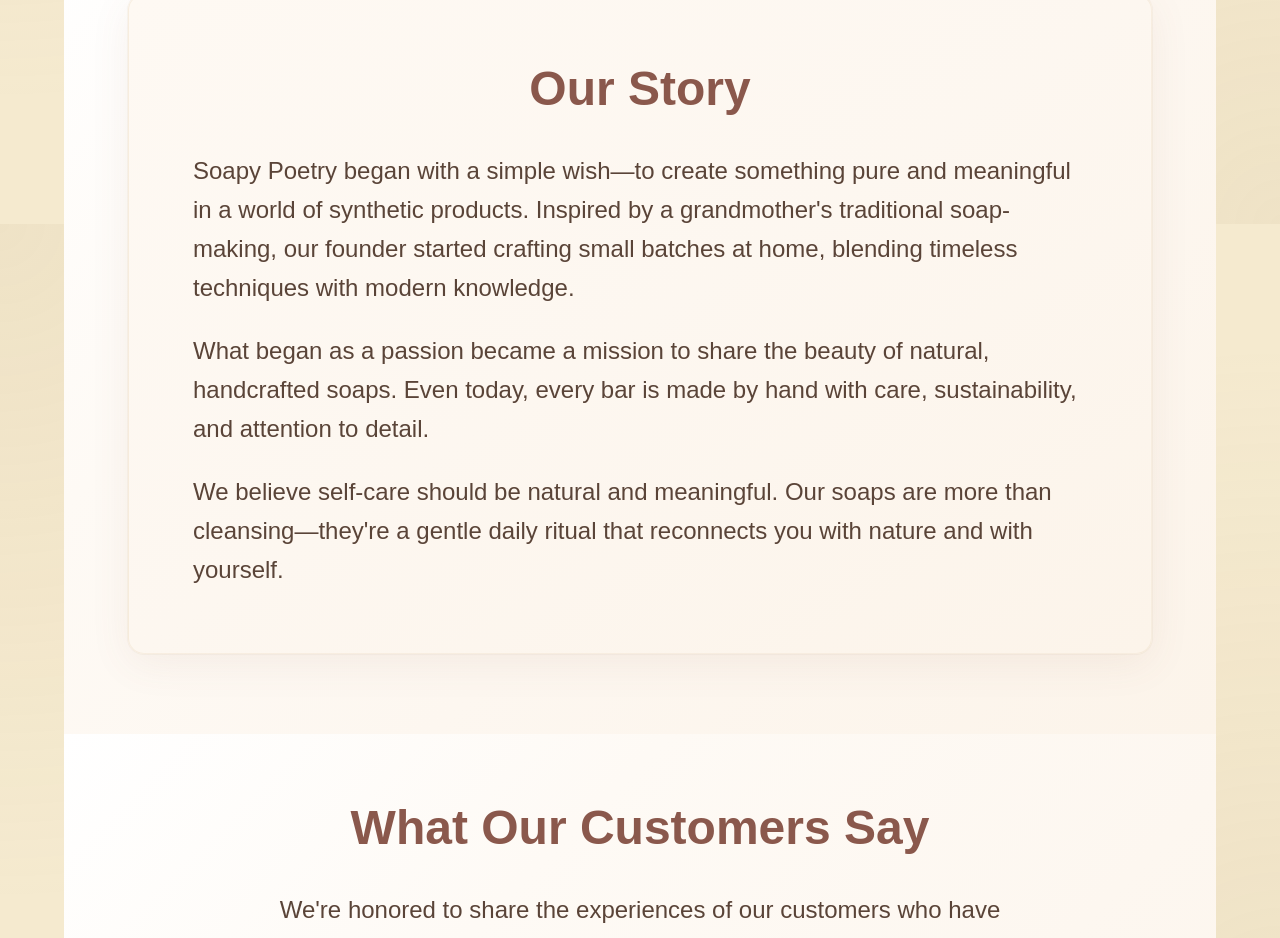
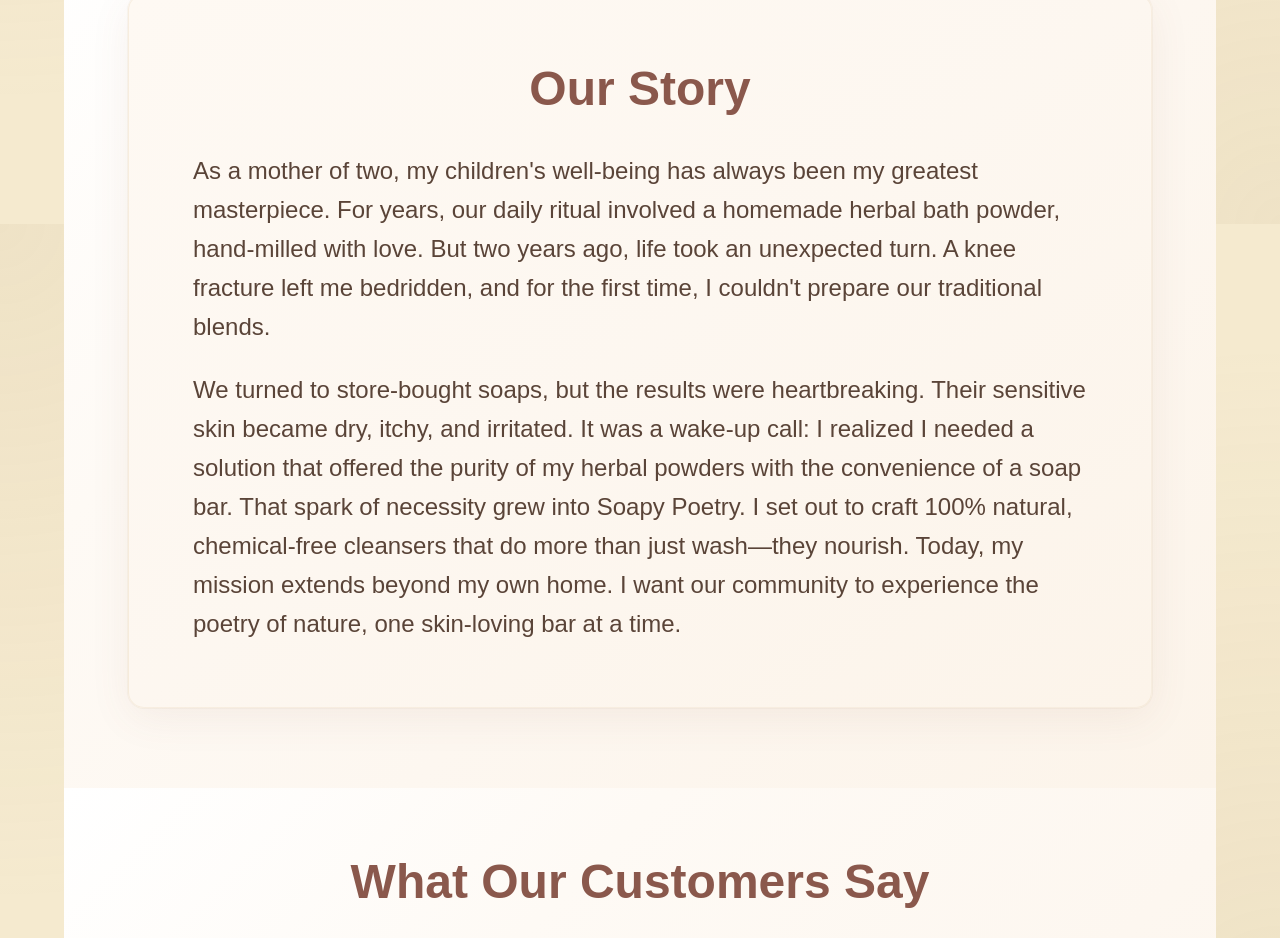
Before and after one commit to SuhasEmmanuel/SoapyPoetry, a Next.js app: page / in a window 1280 px wide. Shown: the part 3776-4714 px from the top of the page. Built offline with nearby package versions, Linux system fonts and the light colour scheme; a web font is replaced by a local one.

Commit message:
story section changes

```diff
--- a/app/StorySection.tsx
+++ b/app/StorySection.tsx
@@ -30,7 +30,7 @@
             <div className="max-w-5xl mx-auto">
               <AnimatedContent distance={30} duration={0.9} delay={0.25}>
                 <p className="font-display font-normal text-xl sm:text-2xl text-[#5a4438] leading-relaxed">
-                  Soapy Poetry began with a simple wish—to create something pure and meaningful in a world of synthetic products. Inspired by a grandmother's traditional soap-making, our founder started crafting small batches at home, blending timeless techniques with modern knowledge.
+                  As a mother of two, my children's well-being has always been my greatest masterpiece. For years, our daily ritual involved a homemade herbal bath powder, hand-milled with love. But two years ago, life took an unexpected turn. A knee fracture left me bedridden, and for the first time, I couldn't prepare our traditional blends.
                 </p>
               </AnimatedContent>
             </div>
@@ -38,15 +38,7 @@
             <div className="max-w-5xl mx-auto">
               <AnimatedContent distance={30} duration={0.9} delay={0.35}>
                 <p className="font-display font-normal text-xl sm:text-2xl text-[#5a4438] leading-relaxed">
-                  What began as a passion became a mission to share the beauty of natural, handcrafted soaps. Even today, every bar is made by hand with care, sustainability, and attention to detail.
-                </p>
-              </AnimatedContent>
-            </div>
-
-            <div className="max-w-5xl mx-auto">
-              <AnimatedContent distance={30} duration={0.8} delay={0.45}>
-                <p className="font-display font-normal text-xl sm:text-2xl text-[#5a4438] leading-relaxed">
-                  We believe self-care should be natural and meaningful. Our soaps are more than cleansing—they're a gentle daily ritual that reconnects you with nature and with yourself.
+                  We turned to store-bought soaps, but the results were heartbreaking. Their sensitive skin became dry, itchy, and irritated. It was a wake-up call: I realized I needed a solution that offered the purity of my herbal powders with the convenience of a soap bar. That spark of necessity grew into Soapy Poetry. I set out to craft 100% natural, chemical-free cleansers that do more than just wash—they nourish. Today, my mission extends beyond my own home. I want our community to experience the poetry of nature, one skin-loving bar at a time.
                 </p>
               </AnimatedContent>
             </div>
```
